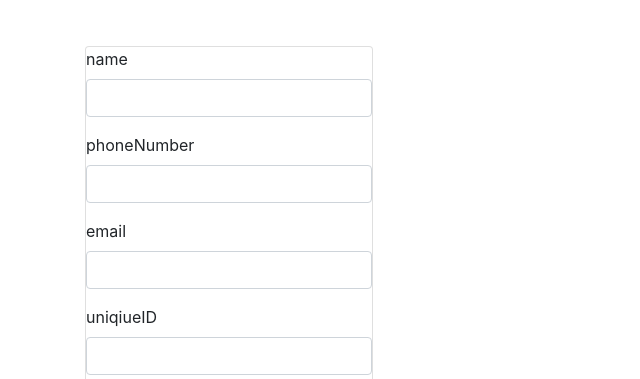
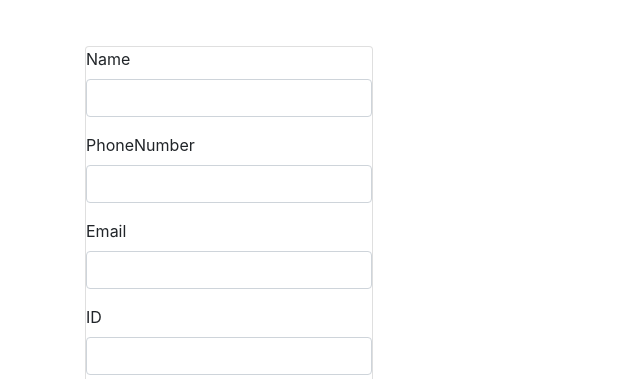
Before and after one commit to fatihay53/Hot-Restaurant-Reservation, a website: page html/reserve.html in a window 1280 px wide. Shown: the part 397-776 px from the top of the page, 0-640 px from the left. Drawn offline with nearby package versions, Linux system fonts and the light colour scheme.

Commit message:
files updated

```diff
--- a/html/reserve.html
+++ b/html/reserve.html
@@ -34,19 +34,19 @@
         <div class="card" style="width: 18rem;">
             <form action="/api/tables/reserve" method="POST">
                 <div class="mb-3">
-                    <label for="name" class="form-label">name</label>
+                    <label for="name" class="form-label">Name</label>
                     <input type="text" name="name" class="form-control" id="name" aria-describedby="emailHelp">
                 </div>
                 <div class="mb-3">
-                    <label for="phoneNumber" class="form-label">phoneNumber</label>
+                    <label for="phoneNumber" class="form-label">PhoneNumber</label>
                     <input type="text" name="phoneNumber" class="form-control" id="phoneNumber" aria-describedby="emailHelp">
                 </div>
                 <div class="mb-3">
-                    <label for="email" class="form-label">email</label>
+                    <label for="email" class="form-label">Email</label>
                     <input type="text" name="email" class="form-control" id="email" aria-describedby="emailHelp">
                 </div>
                 <div class="mb-3">
-                    <label for="id" class="form-label">uniqiueID</label>
+                    <label for="id" class="form-label">ID</label>
                     <input type="text" name="id" class="form-control" id="id" aria-describedby="emailHelp">
                 </div>
                 <button type="submit" class="btn btn-primary">Submit</button>
```
Also changed, not shown: html/tables.html (+1 -1 lines), README.md.
